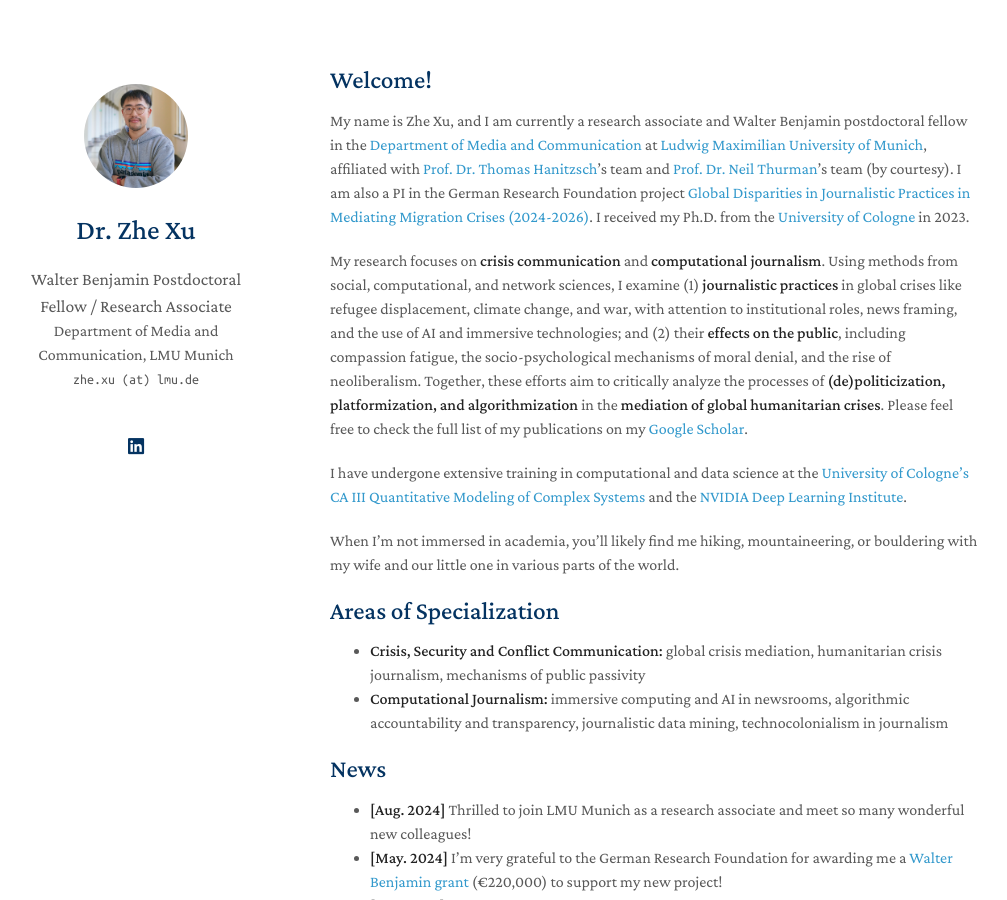
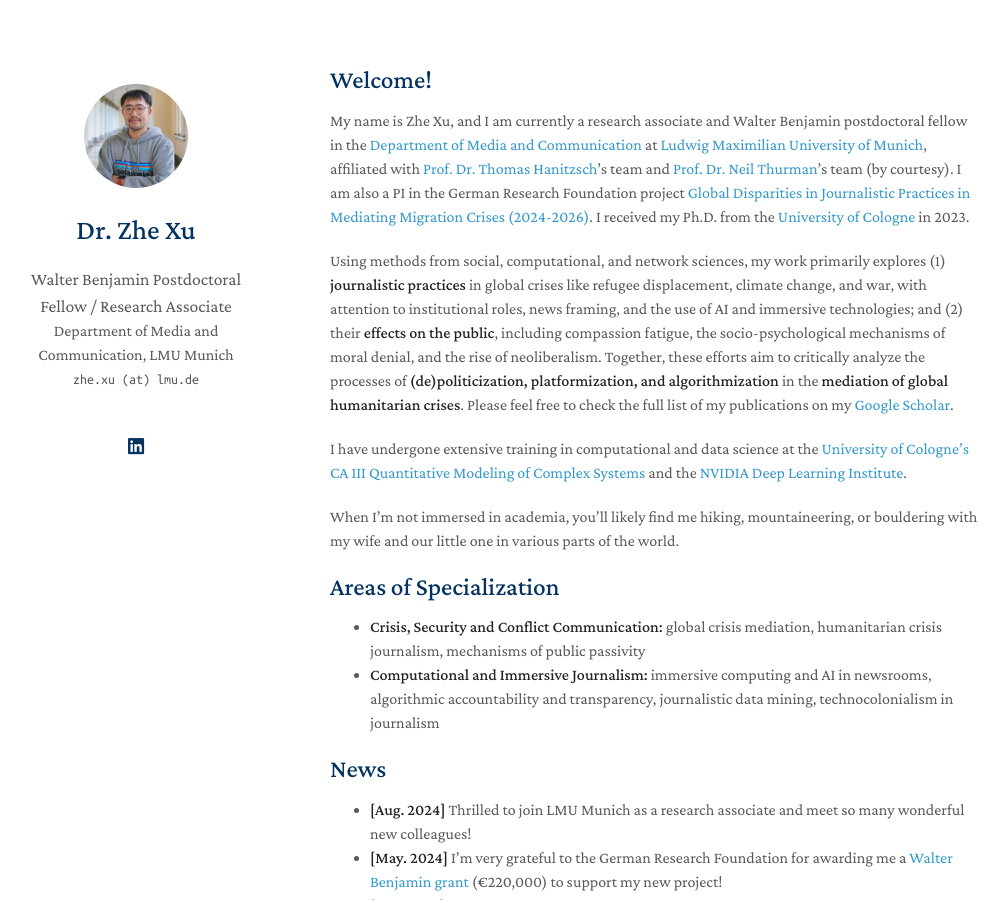
Before and after one commit to zhexuphd/home, a Jekyll site: the page built from index.md, in a window 1280 px wide and 900 px high. Shown: the whole window, without its empty margins (140-1147 px from the left). Built offline with Jekyll 4.4.1, drawn with Linux system fonts in a browser that asks for light colours; a style sheet for code colours, icons or effects is not loaded; our own code applies the rules of GitHub Pages for plain Markdown files.

Commit message:
Update index.md

```diff
--- a/index.md
+++ b/index.md
@@ -6,7 +6,7 @@
 
 My name is Zhe Xu, and I am currently a research associate and Walter Benjamin postdoctoral fellow in the [Department of Media and Communication](https://www.ifkw.uni-muenchen.de/index.html) at [Ludwig Maximilian University of Munich](https://www.lmu.de/en/), affiliated with [Prof. Dr. Thomas Hanitzsch](https://www.ifkw.uni-muenchen.de/organisation/personen/professoren/hanitzsch_thomas/index.html)'s team and [Prof. Dr. Neil Thurman](https://neilthurman.com/)'s team (by courtesy). I am also a PI in the German Research Foundation project [Global Disparities in Journalistic Practices in Mediating Migration Crises (2024-2026)](https://gepris.dfg.de/gepris/projekt/539233881?context=projekt&task=showDetail&id=539233881&). I received my Ph.D. from the [University of Cologne](https://portal.uni-koeln.de/es/uoc-home) in 2023.
 
-My research focuses on **crisis communication** and **computational journalism**. Using methods from social, computational, and network sciences, I examine (1) **journalistic practices** in global crises like refugee displacement, climate change, and war, with attention to institutional roles, news framing, and the use of AI and immersive technologies; and (2) their **effects on the public**, including compassion fatigue, the socio-psychological mechanisms of moral denial, and the rise of neoliberalism. Together, these efforts aim to critically analyze the processes of **(de)politicization, platformization, and algorithmization** in the **mediation of global humanitarian crises**. Please feel free to check the full list of my publications on my [Google Scholar](https://scholar.google.de/citations?user=lxUyedYAAAAJ&hl=en&oi=sra).
+Using methods from social, computational, and network sciences, my work primarily explores (1) **journalistic practices** in global crises like refugee displacement, climate change, and war, with attention to institutional roles, news framing, and the use of AI and immersive technologies; and (2) their **effects on the public**, including compassion fatigue, the socio-psychological mechanisms of moral denial, and the rise of neoliberalism. Together, these efforts aim to critically analyze the processes of **(de)politicization, platformization, and algorithmization** in the **mediation of global humanitarian crises**. Please feel free to check the full list of my publications on my [Google Scholar](https://scholar.google.de/citations?user=lxUyedYAAAAJ&hl=en&oi=sra).
 
 I have undergone extensive training in computational and data science at the [University of Cologne's CA III Quantitative Modeling of Complex Systems](http://ml-school.uni-koeln.de/) and the [NVIDIA Deep Learning Institute](https://learn.nvidia.com/courses/course-detail?course_id=course-v1:DLI+C-FX-06+V2).
 
@@ -15,7 +15,7 @@
 ## Areas of Specialization
 
 - **Crisis, Security and Conflict Communication:** global crisis mediation, humanitarian crisis journalism, mechanisms of public passivity
-- **Computational Journalism:** immersive computing and AI in newsrooms, algorithmic accountability and transparency, journalistic data mining, technocolonialism in journalism
+- **Computational and Immersive Journalism:** immersive computing and AI in newsrooms, algorithmic accountability and transparency, journalistic data mining, technocolonialism in journalism
 
 ## News
 
```
